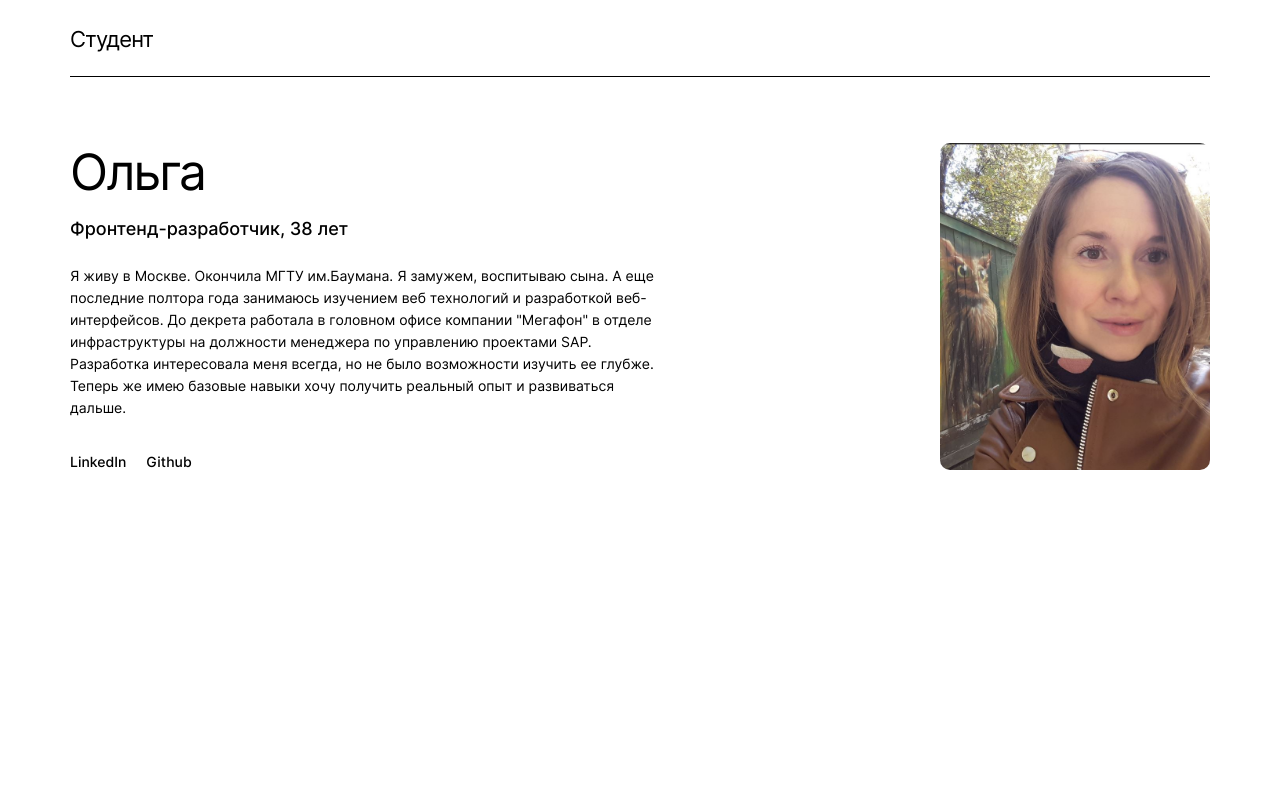
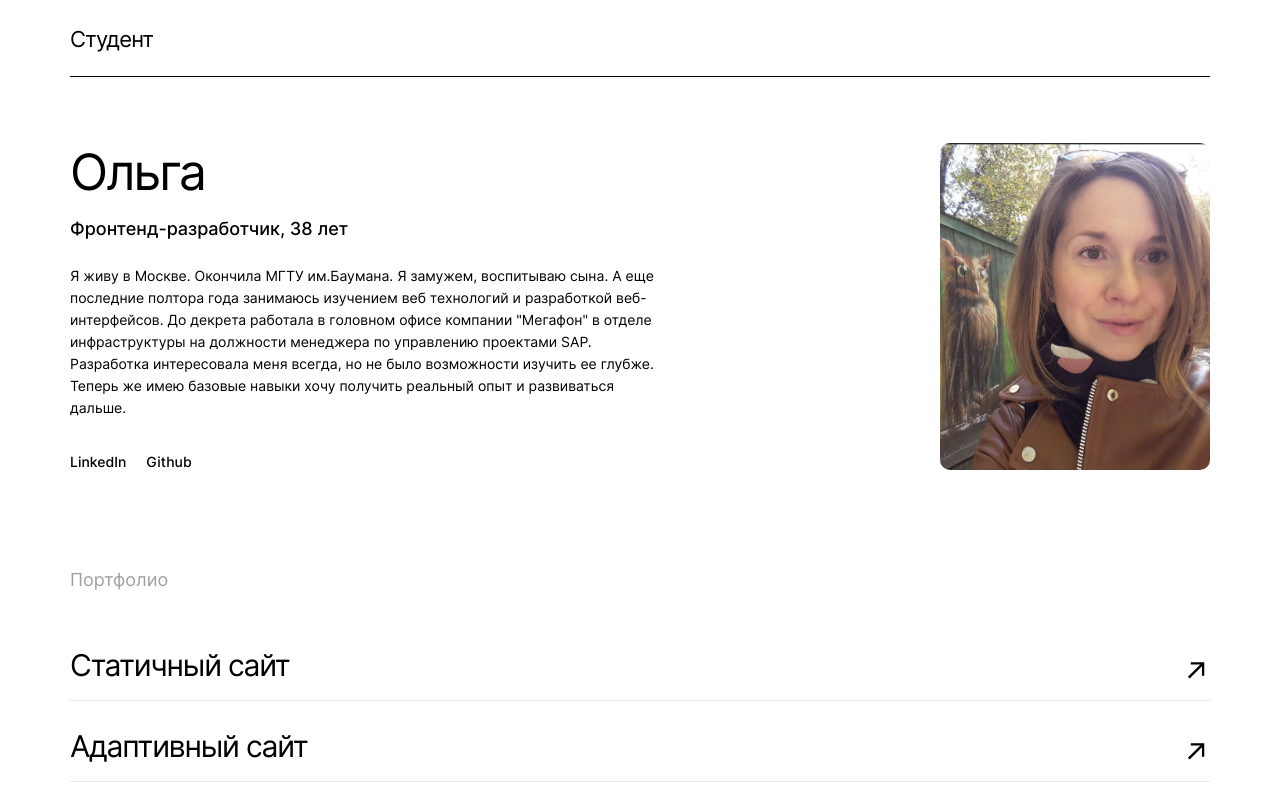
Before and after one commit to OMaykova/movies-explorer-frontend, a React (Create React App) app: page / in a window 1280 px wide. Shown: the part 1986-2786 px from the top of the page. Before the commit the page ends 2556 px from the top, so only its background shows below. Built offline with nearby package versions, Linux system fonts and the light colour scheme.

Commit message:
feat: add portfolio

```diff
--- a/src/components/Main/Main.jsx
+++ b/src/components/Main/Main.jsx
@@ -3,6 +3,7 @@ import Promo from '../Promo/Promo';
 import AboutProject from '../AboutProject/AboutProject'
 import Techs from '../Techs/Techs';
 import AboutMe from '../AboutMe/AboutMe';
+import Portfolio from '../Portfolio/Portfolio';
 import './Main.css';
 
 function Main({handlePromoButton}) {
@@ -12,7 +13,7 @@ function Main({handlePromoButton}) {
       <AboutProject />
       <Techs />
       <AboutMe />
-      {/* <Portfolio /> */}
+      <Portfolio />
     </div>
   )
 }
--- /dev/null
+++ b/src/components/Portfolio/Portfolio.css
@@ -0,0 +1,45 @@
+.portfolio {
+  padding: 0 70px 125px;
+}
+.portfolio__title {
+  font-style: normal;
+  font-weight: 400;
+  font-size: 18px;
+  line-height: 20px;
+  color: #A0A0A0;
+  margin: 0 0 50px;
+}
+.portfolio__container {
+  display: flex;
+  justify-content: space-between;
+  border-bottom: 1px solid #E8E8E8;
+  margin: 20px 0 0;
+}
+.portfolio__container:first-child {
+  margin: 0;
+}
+.portfolio__link {
+  margin: 0;
+  text-decoration: none;
+  color: #000000;
+  font-style: normal;
+  font-weight: 400;
+  font-size: 30px;
+  line-height: 50px;
+  letter-spacing: -0.04em;
+}
+.portfolio__link:hover {
+  cursor: pointer;
+  opacity: 0.7;
+}
+.portfolio__arrow {
+  background-image: url(../../images/arrow.svg);
+  width: 29px;
+  height: 60px;
+  background-repeat: no-repeat;
+  background-position: center;
+}
+.portfolio__arrow:hover {
+  cursor: pointer;
+  opacity: 0.7;
+}
--- /dev/null
+++ b/src/components/Portfolio/Portfolio.jsx
@@ -0,0 +1,23 @@
+import React from 'react';
+import './Portfolio.css';
+
+function Portfolio() {
+  return (
+    <section className='portfolio'>
+      <h3 className='portfolio__title'>Портфолио</h3>
+      <div className='portfolio__container'>
+        <a className='portfolio__link'>Статичный сайт</a>
+        <a className='portfolio__arrow'></a>
+      </div>
+      <div className='portfolio__container'>
+        <a className='portfolio__link'>Адаптивный сайт</a>
+        <a className='portfolio__arrow'></a>
+      </div>
+      <div className='portfolio__container'>
+        <a className='portfolio__link'>Одностраничное приложение</a>
+        <a className='portfolio__arrow'></a>
+      </div>
+    </section>
+  )
+}
+export default Portfolio;
--- a/src/index.css
+++ b/src/index.css
@@ -7,3 +7,4 @@
 @import url(./components/AboutProject/AboutProject.css);
 @import url(./components/Techs/Techs.css);
 @import url(./components/AboutMe/AboutMe.css);
+@import url(./components/Portfolio/Portfolio.css);
```
Also changed, not shown: src/images/arrow.svg (added).
